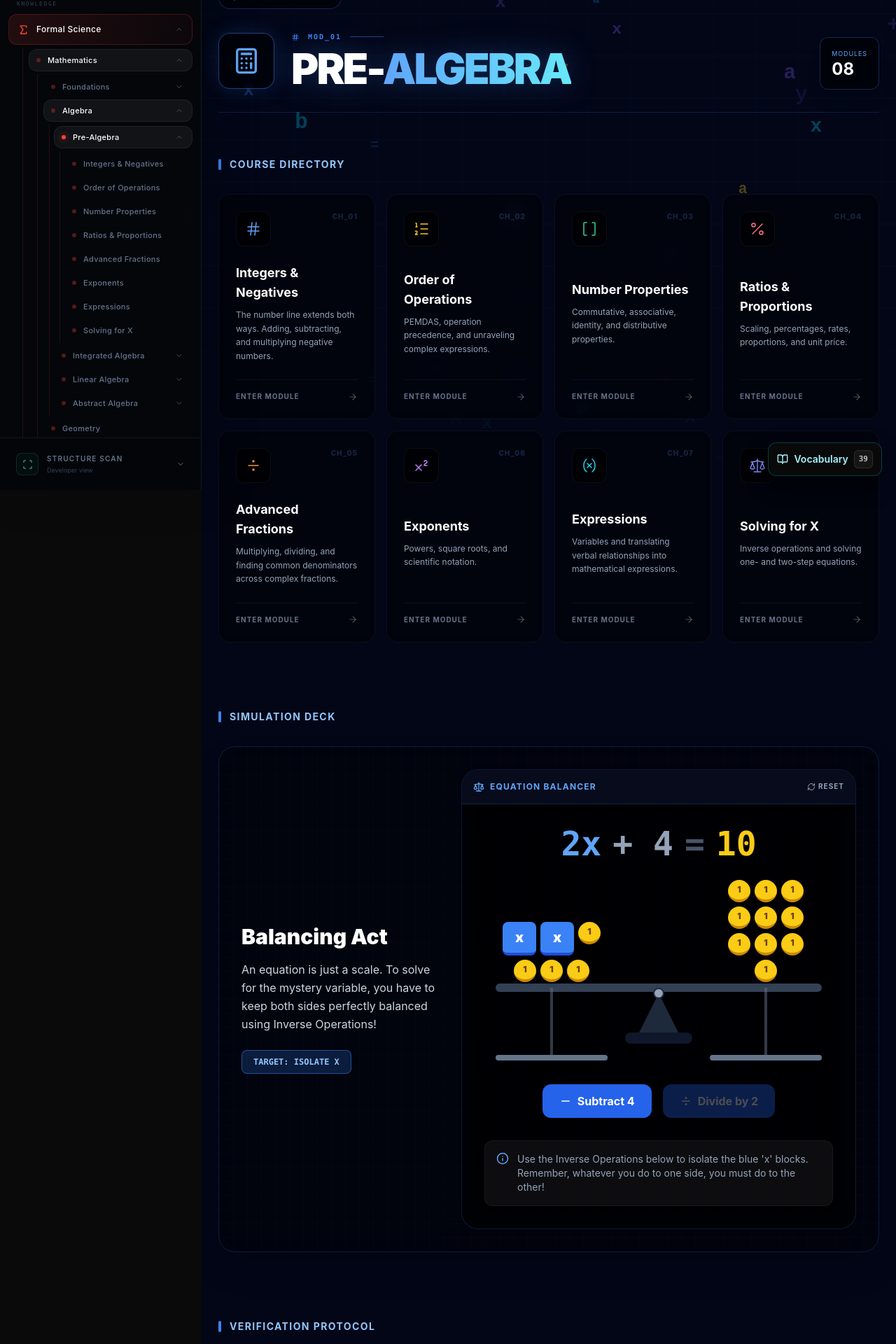
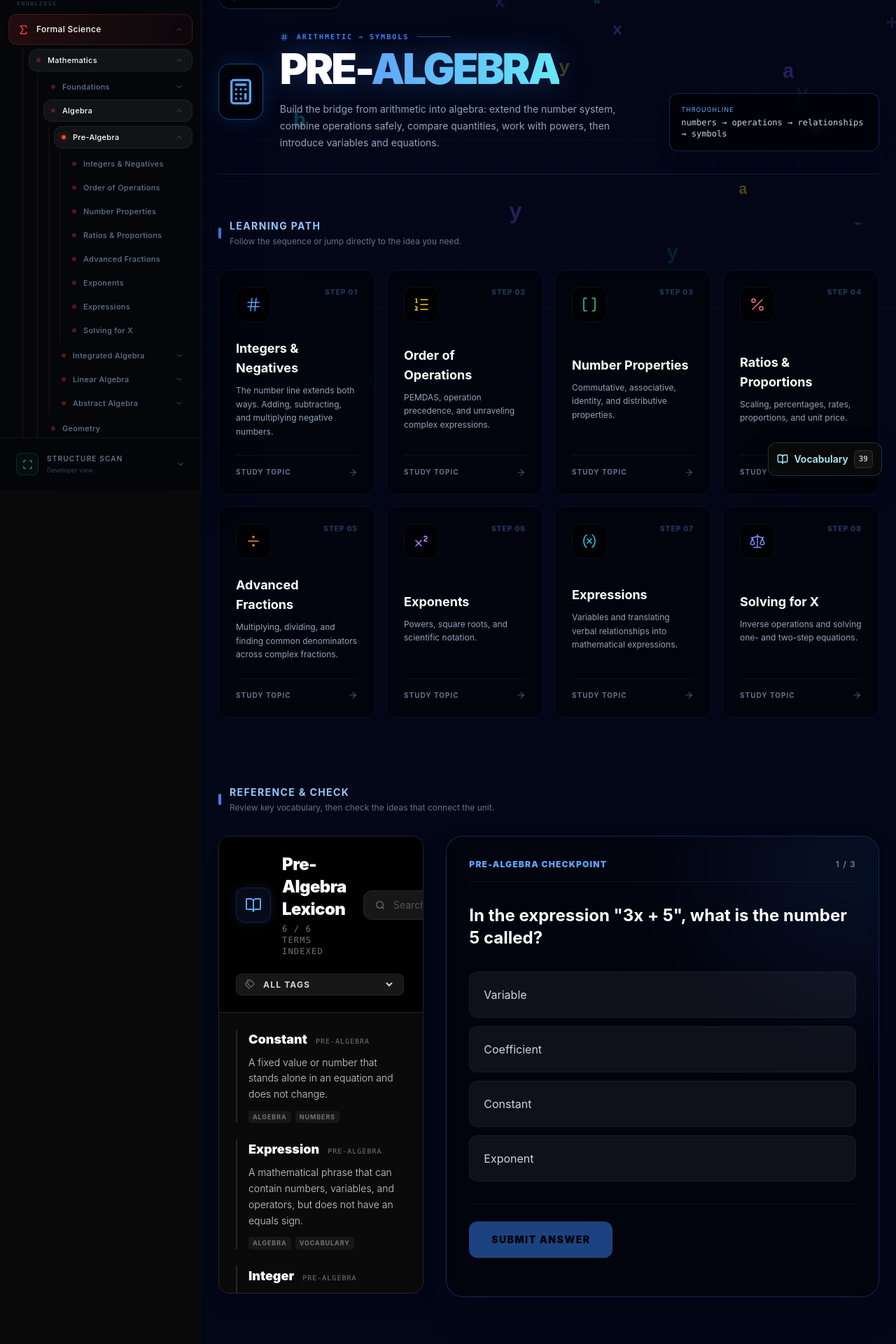
Before and after one commit to nickf723/ed-dev, a Next.js app: page /formal-science/mathematics/algebra/pre-algebra in a window 1280 px wide. Shown: the part 100-2020 px from the top of the page at 70% size. Built offline with nearby package versions, Linux system fonts and the light colour scheme.

Commit message:
Clarify Pre-Algebra learning path

```diff
--- a/app/formal-science/mathematics/algebra/pre-algebra/page.tsx
+++ b/app/formal-science/mathematics/algebra/pre-algebra/page.tsx
@@ -2,7 +2,6 @@
 
 import Link from "next/link";
 import PreAlgebraBackground from "./_components/PreAlgebraBackground";
-import BalanceScaleLab from "./_components/BalanceScaleLab";
 import {
   ArrowLeft,
   ArrowRight,
@@ -104,122 +103,104 @@ const MODULES = buildModules();
 
 export default function PreAlgebraPage() {
   return (
-    <main className="relative min-h-screen bg-[#020617] text-slate-200 overflow-hidden font-sans selection:bg-blue-500/30 pb-32">
+    <main className="relative min-h-screen overflow-hidden bg-[#020617] pb-32 font-sans text-slate-200 selection:bg-blue-500/30">
       <PreAlgebraBackground />
-      <div className="absolute inset-0 bg-radial-vignette opacity-80 pointer-events-none z-0" />
+      <div className="pointer-events-none absolute inset-0 z-0 bg-radial-vignette opacity-80" />
 
-      <div className="relative z-10 max-w-[1200px] mx-auto px-6 py-12 flex flex-col min-h-screen">
-        <header className="mb-16 border-b border-blue-500/20 pb-8 mt-8">
-          <Link href="/formal-science/mathematics/algebra" className="flex items-center gap-2 text-[10px] text-blue-400 hover:text-white transition-colors mb-8 uppercase tracking-widest group w-max border border-blue-500/30 bg-black/50 px-4 py-2 rounded-full backdrop-blur-sm">
-            <ArrowLeft size={12} className="group-hover:-translate-x-1 transition-transform" /> Return to Algebra
+      <div className="relative z-10 mx-auto flex min-h-screen max-w-[1200px] flex-col px-6 py-12">
+        <header className="mb-16 mt-8 border-b border-blue-500/20 pb-8">
+          <Link
+            href="/formal-science/mathematics/algebra"
+            className="group mb-8 flex w-max items-center gap-2 rounded-full border border-blue-500/30 bg-black/50 px-4 py-2 text-[10px] uppercase tracking-widest text-blue-400 backdrop-blur-sm transition-colors hover:text-white"
+          >
+            <ArrowLeft size={12} className="transition-transform group-hover:-translate-x-1" /> Return to Algebra
           </Link>
 
-          <div className="flex flex-col md:flex-row justify-between items-start md:items-end gap-6">
+          <div className="flex flex-col items-start justify-between gap-6 md:flex-row md:items-end">
             <div className="flex items-center gap-6">
-              <div className="w-20 h-20 border border-blue-500/50 flex items-center justify-center bg-black/50 backdrop-blur-sm relative overflow-hidden group rounded-2xl shadow-[0_0_30px_rgba(59,130,246,0.2)]">
-                <div className="absolute inset-0 bg-blue-500/20 translate-y-full group-hover:translate-y-0 transition-transform duration-500" />
-                <Calculator size={40} className="text-blue-400 relative z-10" />
+              <div className="group relative flex h-20 w-20 items-center justify-center overflow-hidden rounded-2xl border border-blue-500/50 bg-black/50 shadow-[0_0_30px_rgba(59,130,246,0.2)] backdrop-blur-sm">
+                <div className="absolute inset-0 translate-y-full bg-blue-500/20 transition-transform duration-500 group-hover:translate-y-0" />
+                <Calculator size={40} className="relative z-10 text-blue-400" />
               </div>
               <div>
-                <div className="flex items-center gap-3 text-blue-500 mb-2 font-mono text-[10px] font-bold tracking-[0.2em] uppercase">
-                  <Hash size={12} /> Mod_01 <span className="w-12 h-px bg-blue-500/50" />
+                <div className="mb-2 flex items-center gap-3 font-mono text-[10px] font-bold uppercase tracking-[0.2em] text-blue-500">
+                  <Hash size={12} /> Arithmetic → Symbols <span className="h-px w-12 bg-blue-500/50" />
                 </div>
-                <h1 className="text-5xl md:text-6xl font-black text-white tracking-tighter uppercase drop-shadow-[0_0_20px_rgba(59,130,246,0.3)]">
-                  PRE-<span className="text-transparent bg-clip-text bg-gradient-to-r from-blue-400 to-cyan-300">ALGEBRA</span>
+                <h1 className="text-5xl font-black uppercase tracking-tighter text-white drop-shadow-[0_0_20px_rgba(59,130,246,0.3)] md:text-6xl">
+                  PRE-<span className="bg-gradient-to-r from-blue-400 to-cyan-300 bg-clip-text text-transparent">ALGEBRA</span>
                 </h1>
+                <p className="mt-4 max-w-2xl text-sm leading-6 text-slate-400">
+                  Build the bridge from arithmetic into algebra: extend the number system, combine operations safely, compare quantities, work with powers, then introduce variables and equations.
+                </p>
               </div>
             </div>
 
-            <div className="flex gap-4">
-              <div className="bg-black/60 border border-blue-500/30 rounded-xl p-4 backdrop-blur-sm shadow-xl flex flex-col justify-center">
-                <div className="text-[9px] text-blue-400 uppercase tracking-widest mb-1">Modules</div>
-                <div className="text-2xl font-bold text-white leading-none">
-                  {String(MODULES.length).padStart(2, "0")}
-                </div>
-              </div>
+            <div className="rounded-xl border border-blue-500/30 bg-black/60 p-4 shadow-xl backdrop-blur-sm">
+              <div className="text-[9px] uppercase tracking-widest text-blue-400">Throughline</div>
+              <div className="mt-1 font-mono text-xs text-slate-300">numbers → operations → relationships → symbols</div>
             </div>
           </div>
         </header>
 
         <section className="mb-24">
-          <div className="flex items-center gap-3 mb-8">
-            <div className="h-4 w-1 bg-blue-500 rounded-full" />
-            <h2 className="text-sm font-bold text-blue-300 uppercase tracking-widest">Course Directory</h2>
+          <div className="mb-8 flex items-center gap-3">
+            <div className="h-4 w-1 rounded-full bg-blue-500" />
+            <div>
+              <h2 className="text-sm font-bold uppercase tracking-widest text-blue-300">Learning Path</h2>
+              <p className="mt-1 text-xs text-slate-500">Follow the sequence or jump directly to the idea you need.</p>
+            </div>
           </div>
 
-          <div className="grid grid-cols-1 md:grid-cols-2 lg:grid-cols-4 gap-4">
+          <div className="grid grid-cols-1 gap-4 md:grid-cols-2 lg:grid-cols-4">
             {MODULES.map((module, i) => (
               <Link
                 key={module.id}
                 href={module.href}
-                className={`group relative flex flex-col justify-between p-6 border border-white/5 bg-black/40 rounded-2xl backdrop-blur-md transition-all duration-300 hover:-translate-y-1 hover:shadow-[0_10px_30px_rgba(0,0,0,0.5)] ${module.border} ${module.bg}`}
+                className={`group relative flex flex-col justify-between rounded-2xl border border-white/5 bg-black/40 p-6 backdrop-blur-md transition-all duration-300 hover:-translate-y-1 hover:shadow-[0_10px_30px_rgba(0,0,0,0.5)] ${module.border} ${module.bg}`}
               >
-                <div className="flex justify-between items-start mb-6">
-                  <div className={`p-3 rounded-xl bg-black/60 border border-white/5 shadow-inner transition-colors ${module.color}`}>
+                <div className="mb-6 flex items-start justify-between">
+                  <div className={`rounded-xl border border-white/5 bg-black/60 p-3 shadow-inner transition-colors ${module.color}`}>
                     <module.icon size={24} strokeWidth={1.5} />
                   </div>
-                  <span className="text-[10px] font-black opacity-20 uppercase tracking-widest group-hover:opacity-60 transition-opacity text-blue-400">
-                    {`CH_${String(i + 1).padStart(2, "0")}`}
+                  <span className="text-[10px] font-black uppercase tracking-widest text-blue-400 opacity-30 transition-opacity group-hover:opacity-70">
+                    {`STEP ${String(i + 1).padStart(2, "0")}`}
                   </span>
                 </div>
 
                 <div>
-                  <h2 className="text-lg font-bold text-white mb-2 font-sans group-hover:text-blue-100 transition-colors">
+                  <h2 className="mb-2 font-sans text-lg font-bold text-white transition-colors group-hover:text-blue-100">
                     {module.title}
                   </h2>
-                  <p className="text-xs text-slate-400 font-sans leading-relaxed">{module.desc}</p>
+                  <p className="font-sans text-xs leading-relaxed text-slate-400">{module.desc}</p>
                 </div>
 
-                <div className="mt-6 pt-4 border-t border-white/5 flex items-center justify-between">
-                  <span className="text-[10px] text-slate-500 uppercase font-bold tracking-widest group-hover:text-blue-400 transition-colors">
-                    Enter Module
+                <div className="mt-6 flex items-center justify-between border-t border-white/5 pt-4">
+                  <span className="text-[10px] font-bold uppercase tracking-widest text-slate-500 transition-colors group-hover:text-blue-400">
+                    Study topic
                   </span>
-                  <ArrowRight size={14} className="text-slate-600 group-hover:text-blue-400 group-hover:translate-x-1 transition-all" />
+                  <ArrowRight size={14} className="text-slate-600 transition-all group-hover:translate-x-1 group-hover:text-blue-400" />
                 </div>
               </Link>
             ))}
           </div>
         </section>
 
-        <section className="mb-24">
-          <div className="flex items-center gap-3 mb-8">
-            <div className="h-4 w-1 bg-blue-500 rounded-full" />
-            <h2 className="text-sm font-bold text-blue-300 uppercase tracking-widest">Simulation Deck</h2>
+        <section className="mt-auto pb-16">
+          <div className="mb-8 flex items-center gap-3">
+            <div className="h-4 w-1 rounded-full bg-blue-500" />
+            <div>
+              <h2 className="text-sm font-bold uppercase tracking-widest text-blue-300">Reference & Check</h2>
+              <p className="mt-1 text-xs text-slate-500">Review key vocabulary, then check the ideas that connect the unit.</p>
+            </div>
           </div>
 
-          <div className="bg-black/40 backdrop-blur-xl border border-blue-500/20 rounded-3xl p-6 md:p-8 shadow-2xl relative overflow-hidden">
-            <div className="absolute inset-0 bg-[linear-gradient(rgba(59,130,246,0.03)_1px,transparent_1px),linear-gradient(90deg,rgba(59,130,246,0.03)_1px,transparent_1px)] bg-[size:20px_20px] pointer-events-none" />
-
-            <div className="relative z-10 flex flex-col md:flex-row gap-8 items-center">
-              <div className="w-full md:w-1/3">
-                <h3 className="text-3xl font-black text-white mb-4">Balancing Act</h3>
-                <p className="text-slate-300 text-base leading-relaxed mb-6">
-                  An equation is just a scale. To solve for the mystery variable, you have to keep both sides perfectly balanced using Inverse Operations!
-                </p>
-                <div className="px-4 py-2 bg-blue-500/20 border border-blue-500/50 rounded-lg inline-block text-blue-300 text-xs font-mono font-bold">
-                  TARGET: ISOLATE X
-                </div>
-              </div>
-              <div className="w-full md:w-2/3">
-                <BalanceScaleLab />
-              </div>
-            </div>
-          </div>
-        </section>
-
-        <section className="mt-auto pb-16">
-          <div className="flex items-center gap-3 mb-8">
-            <div className="h-4 w-1 bg-blue-500 rounded-full" />
-            <h2 className="text-sm font-bold text-blue-300 uppercase tracking-widest">Verification Protocol</h2>
-          </div>
-
-          <div className="grid grid-cols-1 lg:grid-cols-3 gap-8">
+          <div className="grid grid-cols-1 gap-8 lg:grid-cols-3">
             <div className="col-span-1">
               <VocabApplet currentDomain="Pre-Algebra" localTerms={preAlgebraVocab || []} accentColor="blue" />
             </div>
             <div className="col-span-1 lg:col-span-2">
               <Assessment
-                title="Domain Check: The Rules of Math"
+                title="Pre-Algebra Checkpoint"
                 questions={preAlgebraQuiz || []}
                 accentColor="blue"
                 onComplete={(score, total) => console.log(`Pre-Algebra Quiz Scored: ${score}/${total}`)}
```
